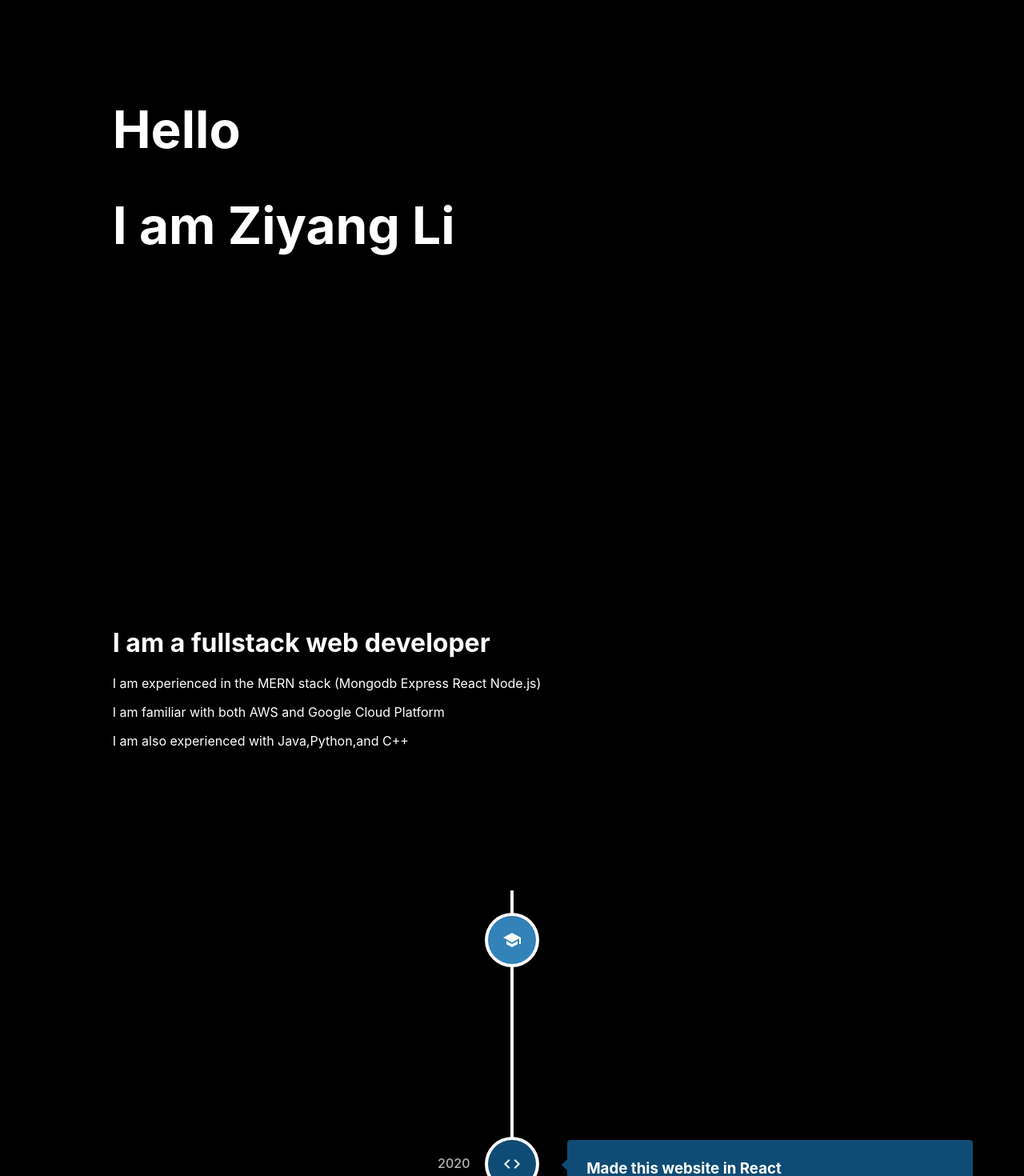
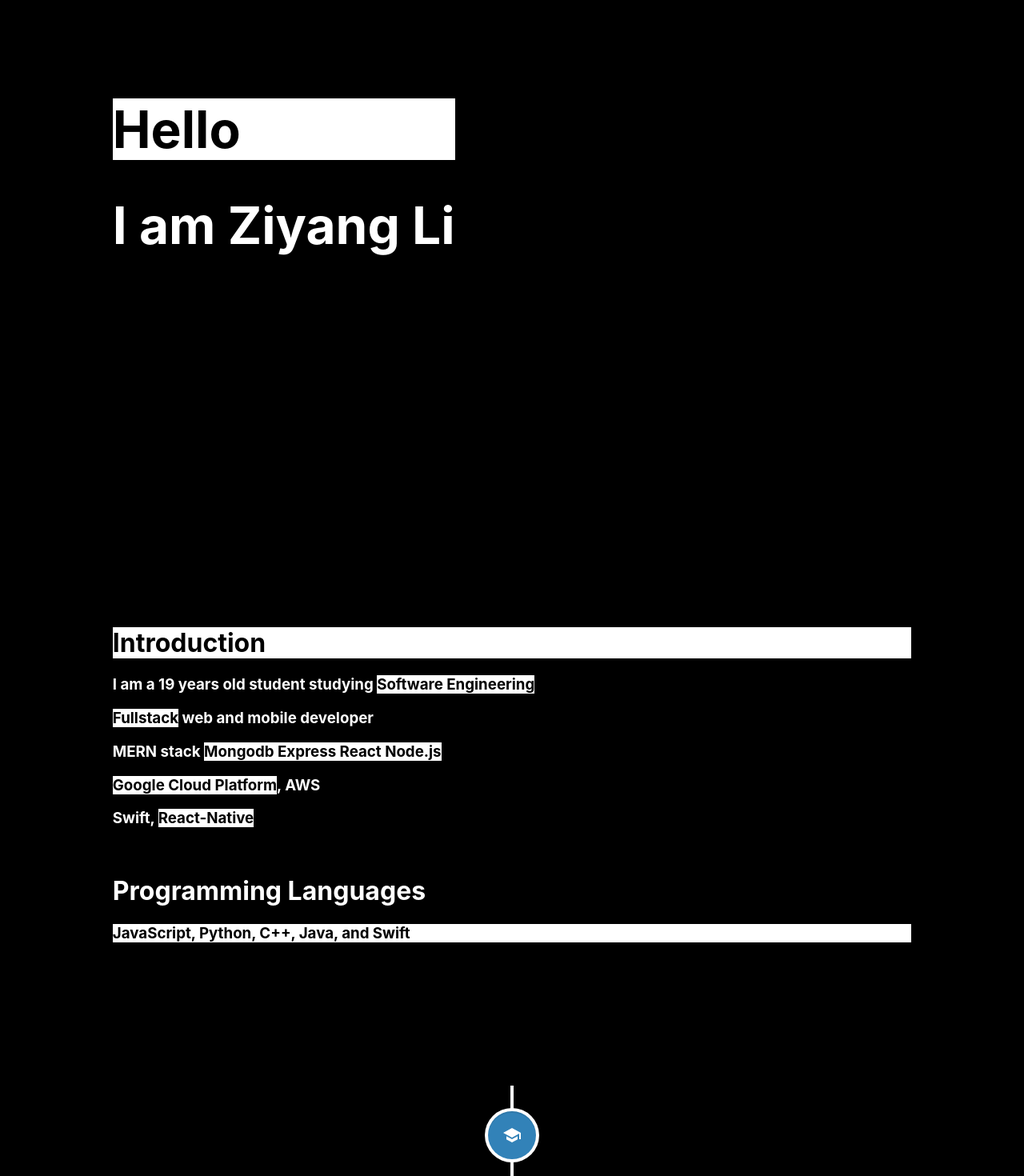
Before and after one commit to Ziyangll/ziyangdev, a React (Create React App) app: page / in a window 1280 px wide. Shown: the part 160-1630 px from the top of the page at 80% size. Built offline with nearby package versions, Linux system fonts and the light colour scheme.

Commit message:
style for homepage

```diff
--- a/package.json
+++ b/package.json
@@ -6,12 +6,8 @@
   "dependencies": {
     "@material-ui/core": "^4.10.1",
     "@material-ui/icons": "^4.9.1",
-    "@testing-library/jest-dom": "^4.2.4",
-    "@testing-library/react": "^9.5.0",
-    "@testing-library/user-event": "^7.2.1",
     "react": "^16.13.1",
     "react-dom": "^16.13.1",
-    "react-markdown": "^4.3.1",
     "react-router-dom": "^5.2.0",
     "react-scripts": "3.4.1",
     "react-vertical-timeline-component": "^3.0.0"
--- a/src/components/home/About.jsx
+++ b/src/components/home/About.jsx
@@ -1,24 +1,19 @@
 import React from "react";
 import "../../styles/styles.css";
-import FadeInSection from "../FadeInSection";
-import ReactMarkdown from "react-markdown";
 
 export default function About() {
-  const input =
-    "# I am a fullstack web developer\n\n" +
-    "I am experienced in the MERN stack (Mongodb Express React Node.js)\n\n" +
-    "I am familiar with both AWS and Google Cloud Platform\n\n" +
-    "I am also experienced with " +
-    "Java," +
-    "Python," +
-    "and C++";
-
   return (
     <div className='about'>
-      <FadeInSection>
-        <ReactMarkdown className='text' source={input} />
+        <h1 class="title-text">Introduction</h1>
+        <h3 class="text">I am a 19 years old student studying <span class="title-text">Software Engineering</span></h3>
+        <h3 class="text"><span class="title-text">Fullstack</span> web and mobile developer</h3>
+        <h3 class="text">MERN stack <span class="title-text">Mongodb  Express  React  Node.js</span></h3>
+        <h3 class="text"><span class="title-text">Google Cloud Platform</span>, AWS</h3>
+        <h3 class="text">Swift, <span class="title-text">React-Native</span></h3>
+        <br/>
+        <h1 class="text">Programming Languages</h1>
+        <h3 class="title-text">JavaScript, Python, C++, Java, and Swift</h3>
         <br></br>
-      </FadeInSection>
     </div>
   );
 }
--- a/src/components/home/Intro.jsx
+++ b/src/components/home/Intro.jsx
@@ -7,8 +7,8 @@ export default function Intro() {
     <div className='content'>
       <div className='title'>
         <FadeInSection key='title'>
-          <h1>Hello</h1>
-          <h1>I am Ziyang Li</h1>
+          <h1 class="title-text">Hello</h1>
+          <h1 class="text">I am Ziyang Li</h1>
         </FadeInSection>
       </div>
       {/* <img
--- a/src/components/home/PastTimelineElement.jsx
+++ b/src/components/home/PastTimelineElement.jsx
@@ -16,7 +16,7 @@ export default function PastTimelineElement({
       contentStyle={{ background: "#0f4c75", color: "#fff" }}
       contentArrowStyle={{ borderRight: "7px solid  #0f4c75" }}
       date={data}
-      iconStyle={{ background: "#0f4c75", color: "#fff" }}
+      iconStyle={{ background: "#000", color: "#fff" }}
       icon={icon}>
       <h3 className='vertical-timeline-element-title'>{title}</h3>
       <h4 className='vertical-timeline-element-subtitle'>{subtitle}</h4>
--- a/src/components/home/Timeline.jsx
+++ b/src/components/home/Timeline.jsx
@@ -65,7 +65,7 @@ export default function MyTimeline() {
         contentTwo='Me and my friends started a club to learn and teach Python.'
       />
       <VerticalTimelineElement
-        iconStyle={{ background: "rgb(16, 204, 82)", color: "#fff" }}
+        iconStyle={{ background: "#000", color: "#fff" }}
         icon={<StarIcon />}
       />
     </VerticalTimeline>
--- a/src/styles/styles.css
+++ b/src/styles/styles.css
@@ -20,11 +20,16 @@
   color: #fff;
 }
 
+.title-text {
+  color: #000;
+  background-color: #fff;
+}
+
 .title {
-  color: #fff;
   position: absolute;
   left: 11%;
   top: 30%;
+  display: flex;
   font-size: xx-large;
 }
 
```
Also changed, not shown: 1 other file (tests, documents, lock files or other folders).
